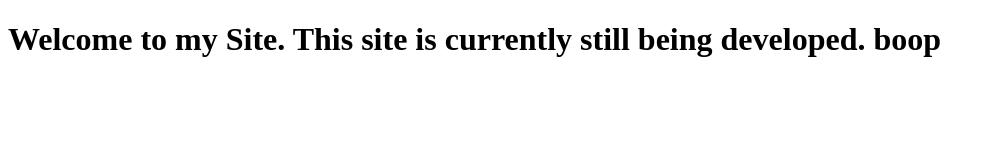
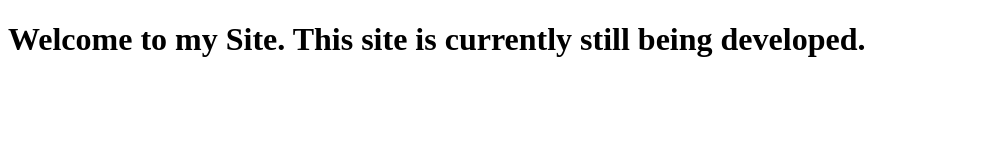
Before and after one commit to DenitoLuz/DenitoLuz.github.io, a plain HTML site: page index.html in a window 1280 px wide. Shown: the whole page, without its empty margins (0-995 px from the left). Drawn offline with Linux system fonts and the light colour scheme.

Commit message:
Update index.html

```diff
--- a/index.html
+++ b/index.html
@@ -7,6 +7,6 @@
     <title>My Site</title>
 </head>
 <body>
-    <h1> Welcome to my Site. This site is currently still being developed. boop </h1>
+    <h1> Welcome to my Site. This site is currently still being developed. </h1>
 </body>
 </html>
```
